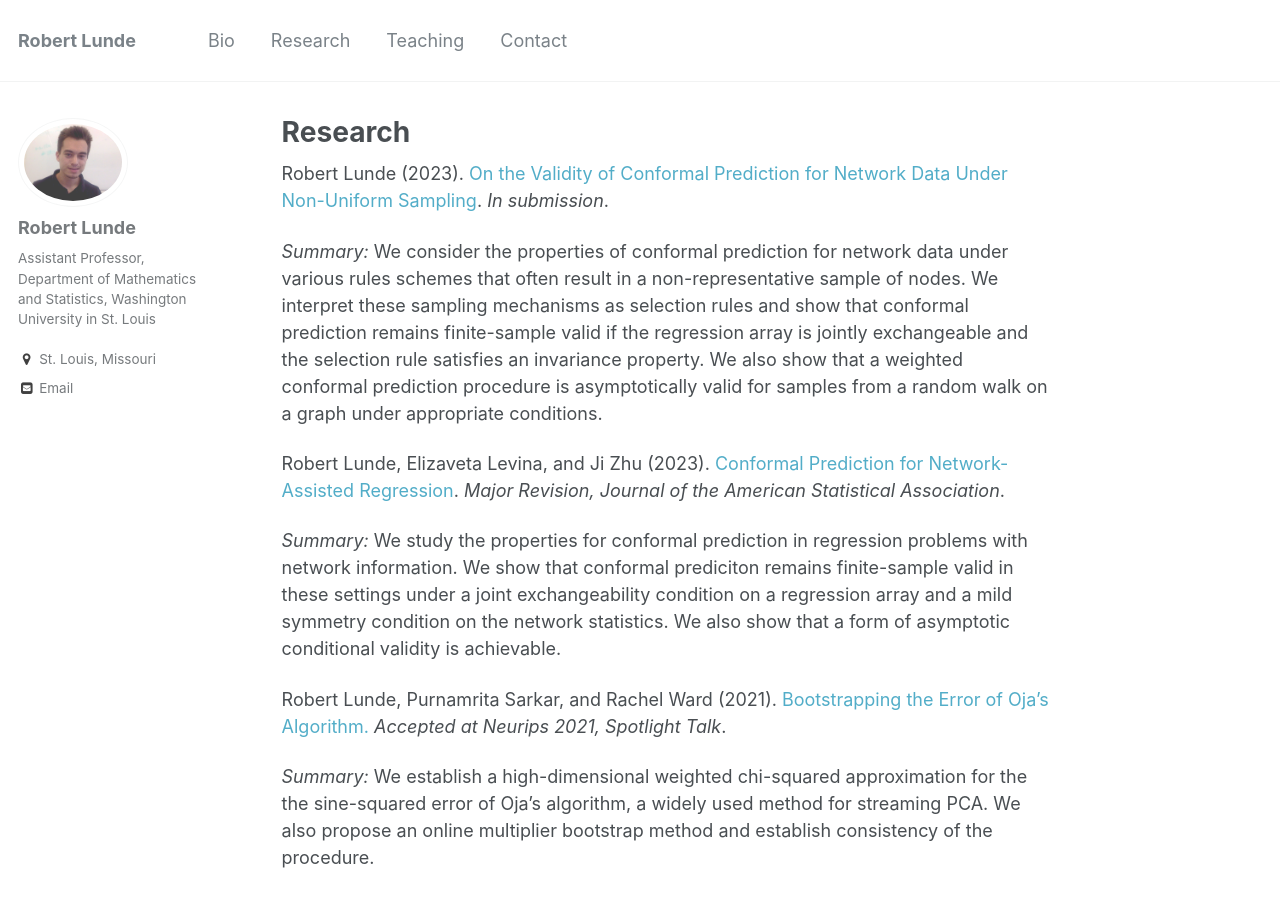
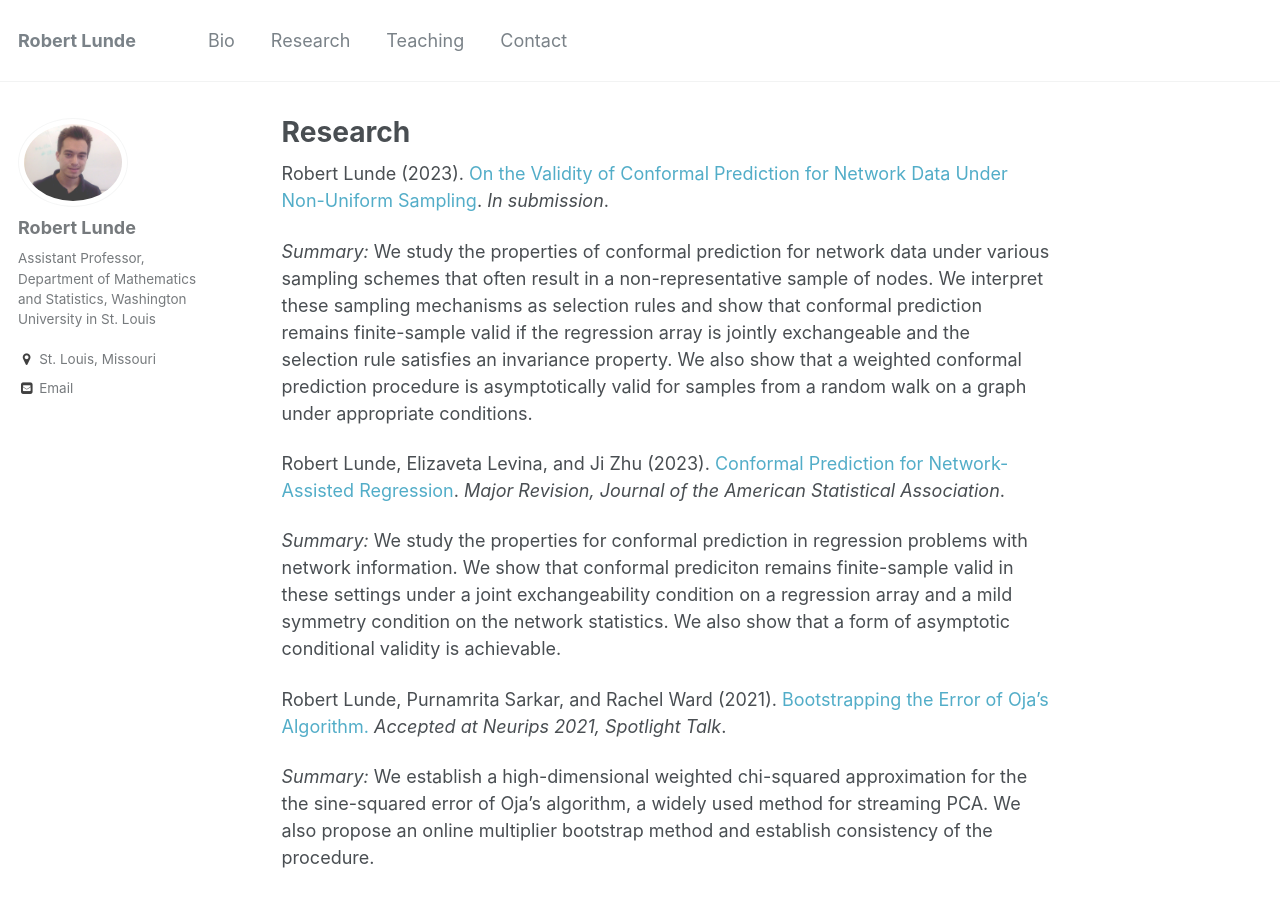
Before and after one commit to rslunde/rslunde.github.io, a Jekyll site: the page built from _pages/research.md, in a window 1280 px wide and 900 px high. Built offline with Jekyll 4.4.1, drawn with Linux system fonts in a browser that asks for light colours.

Commit message:
Update research.md

```diff
--- a/_pages/research.md
+++ b/_pages/research.md
@@ -7,7 +7,7 @@ author_profile: true
 Robert Lunde (2023). [On the Validity of Conformal Prediction for Network Data Under Non-Uniform Sampling](https://arxiv.org/abs/2306.07252). <i>In submission</i>.
 
 <i>Summary:</i>
-We consider the properties of conformal prediction for network data under various rules schemes that often result in a non-representative sample of nodes.  We interpret these sampling mechanisms as selection rules and show that conformal prediction remains finite-sample valid if the regression array is jointly exchangeable and the selection rule satisfies an invariance property.  We also show that a weighted conformal prediction procedure is asymptotically valid for samples from a random walk on a graph under appropriate conditions.
+We study the properties of conformal prediction for network data under various sampling schemes that often result in a non-representative sample of nodes.  We interpret these sampling mechanisms as selection rules and show that conformal prediction remains finite-sample valid if the regression array is jointly exchangeable and the selection rule satisfies an invariance property.  We also show that a weighted conformal prediction procedure is asymptotically valid for samples from a random walk on a graph under appropriate conditions.
 
 
 Robert Lunde, Elizaveta Levina, and Ji Zhu (2023). [Conformal Prediction for Network-Assisted Regression](https://arxiv.org/abs/2302.10095). <i>Major Revision, Journal of the American Statistical Association</i>.
```
